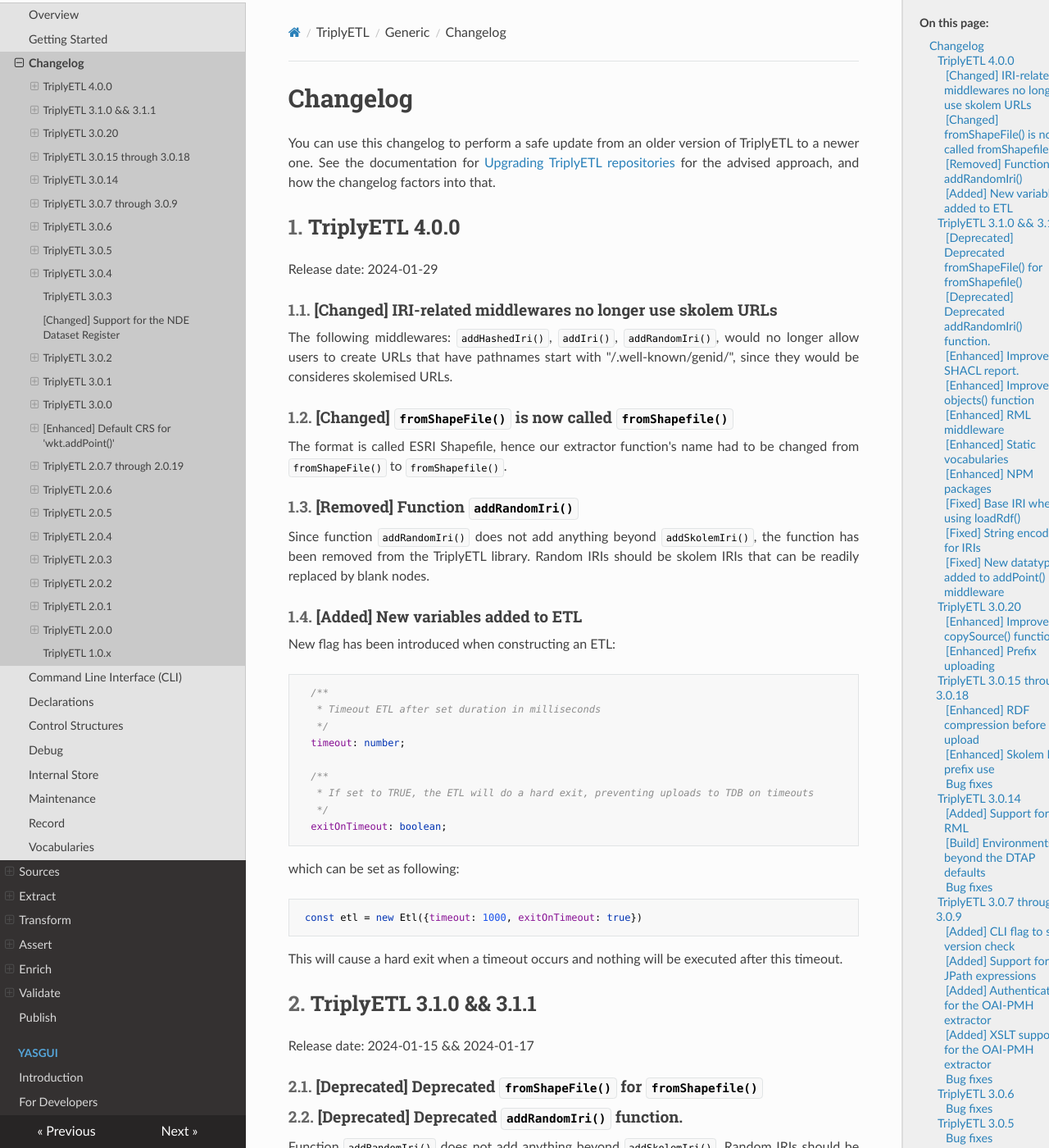
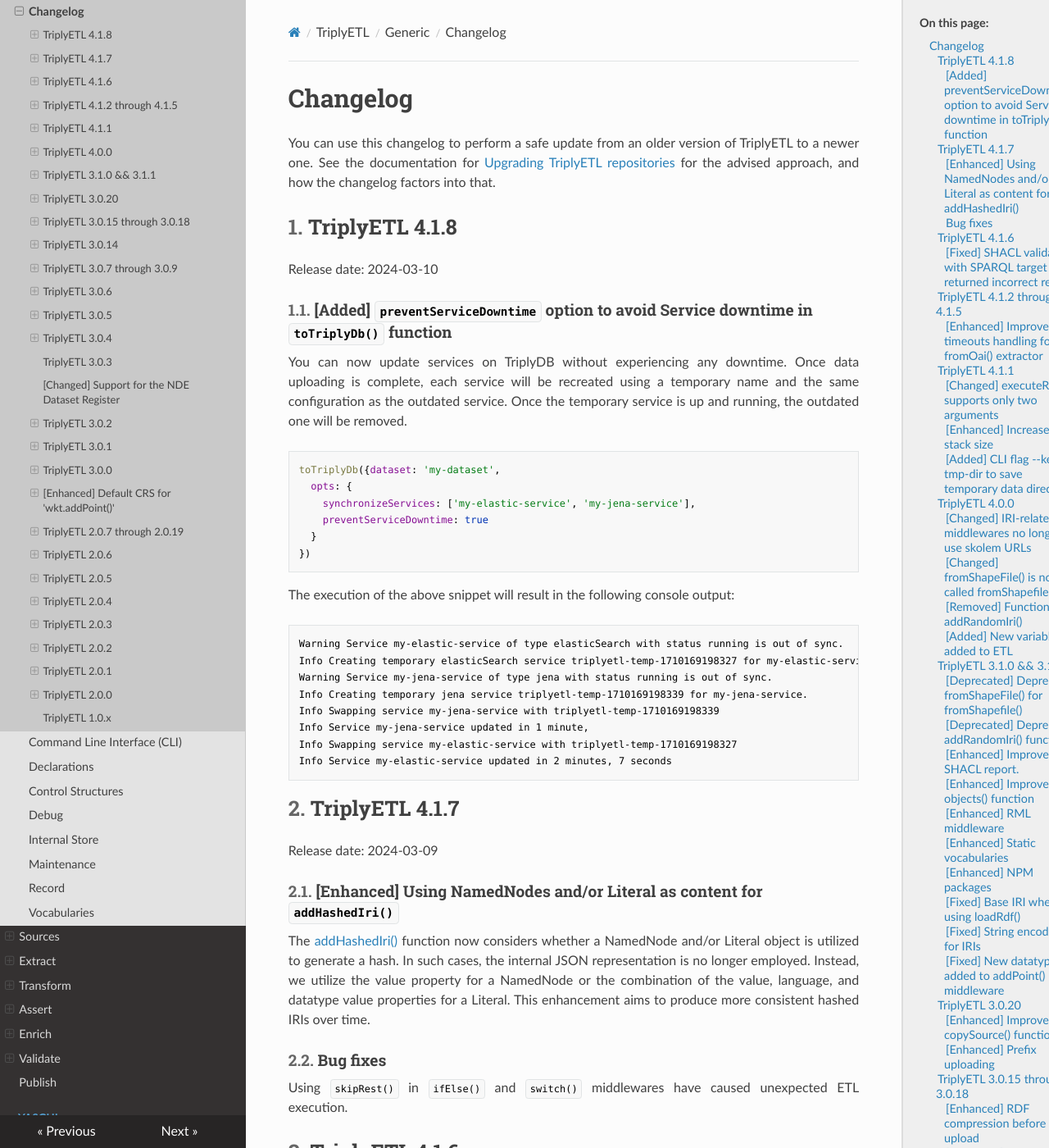
Before and after one commit to TriplyDB/Documentation, an MkDocs documentation site: the page built from docs/triply-etl/generic/changelog.md, in a window 1280 px wide and 1400 px high. Shown: the whole window at 82% size. Built offline with MkDocs 1.6.1, drawn with Linux system fonts in a browser that asks for light colours; some of the changed text lies outside the part shown.

Commit message:
Updated changelog

````diff
--- a/docs/triply-etl/generic/changelog.md
+++ b/docs/triply-etl/generic/changelog.md
@@ -3,6 +3,76 @@
 # Changelog
 
 You can use this changelog to perform a safe update from an older version of TriplyETL to a newer one. See the documentation for [Upgrading TriplyETL repositories](./maintenance.md#update-the-triplyetl-dependency) for the advised approach, and how the changelog factors into that.
+
+## TriplyETL 4.1.8
+Release date: 2024-03-10
+
+### [Added] `preventServiceDowntime` option to avoid Service downtime in `toTriplyDb()` function
+You can now update services on TriplyDB without experiencing any downtime. Once data uploading is complete, each service will be recreated using a temporary name and the same configuration as the outdated service. Once the temporary service is up and running, the outdated one will be removed.
+
+```ts
+toTriplyDb({dataset: 'my-dataset',
+  opts: {
+    synchronizeServices: ['my-elastic-service', 'my-jena-service'],
+    preventServiceDowntime: true
+  }
+})
+```
+
+The execution of the above snippet will result in the following console output:
+```console
+Warning Service my-elastic-service of type elasticSearch with status running is out of sync.
+Info Creating temporary elasticSearch service triplyetl-temp-1710169198327 for my-elastic-service.
+Warning Service my-jena-service of type jena with status running is out of sync.
+Info Creating temporary jena service triplyetl-temp-1710169198339 for my-jena-service.
+Info Swapping service my-jena-service with triplyetl-temp-1710169198339
+Info Service my-jena-service updated in 1 minute,
+Info Swapping service my-elastic-service with triplyetl-temp-1710169198327
+Info Service my-elastic-service updated in 2 minutes, 7 seconds
+```
+
+## TriplyETL 4.1.7
+
+Release date: 2024-03-09
+
+### [Enhanced] Using NamedNodes and/or Literal as content for `addHashedIri()`
+
+The [addHashedIri()](../transform/ratt/#addhashediri) function now considers whether a NamedNode and/or Literal object is utilized to generate a hash. In such cases, the internal JSON representation is no longer employed. Instead, we utilize the value property for a NamedNode or the combination of the value, language, and datatype value properties for a Literal. This enhancement aims to produce more consistent hashed IRIs over time.
+
+### Bug fixes
+
+Using `skipRest()` in `ifElse()` and `switch()` middlewares have caused unexpected ETL execution.
+
+## TriplyETL 4.1.6
+
+Release date: 2024-03-07
+
+### [Fixed]  SHACL `validate()` with SPARQL target returned incorrect results
+Each shape undergoes conversion to a SHACL Validator object only once during ETL to avoid reloading shapes from disk or string for every record. This approach isn't feasible when SPARQL target nodes alter the model, as it would result in adding those targets for each record.
+
+## TriplyETL 4.1.2 through 4.1.5
+
+Release date: 2024-03-01
+
+### [Enhanced] Improved the timeouts handling for `fromOai()` extractor
+This enhancement resolves timeout errors that occurred with requests taking an extended period to respond. By utilizing a custom Fetch Agent from [undici](https://www.npmjs.com/package/undici) package,  we've eliminated internal timeouts.
+
+
+## TriplyETL 4.1.1
+
+Release date: 2024-02-18
+
+### [Changed] `executeRules()` supports only two arguments
+
+ To set a maximum number of iterations of the execution of the SHACL rules the `maxIterations` or `errorOnMaxIterations` needs to be specified in the [executeRules()](../enrich/shacl/#iterative-rules) function.
+
+### [Enhanced] Increased stack size
+Maximum call stack size has increased to load the large datasets without trowing an errors.
+
+###  [Added] CLI flag `--keep-tmp-dir` to save temporary data directory
+
+Introduced the cli flag `--keep-tmp-dir` in order to store all temporary files disregarding the completion status. This allows the user to debug ETL's by studying the intermediate files the ETL has created.
+
 
 ## TriplyETL 4.0.0
 
````
